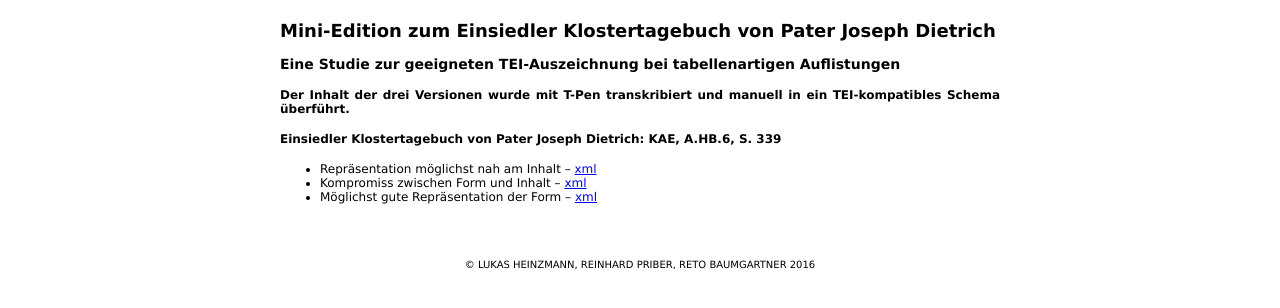
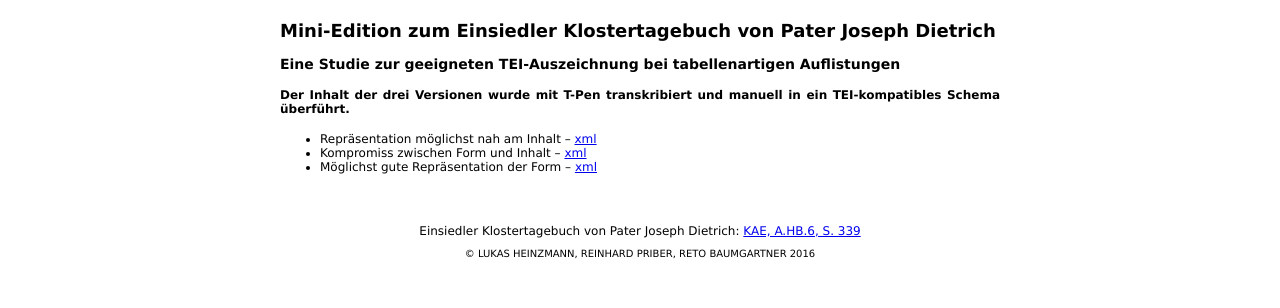
Before and after one commit to rfbaumgartner/mini-dietrich, a plain HTML site: page index.html in a window 1280 px wide. Shown: the part 152-460 px from the top of the page. Drawn offline with Linux system fonts and the light colour scheme.

Commit message:
Update index.html

```diff
--- a/index.html
+++ b/index.html
@@ -21,9 +21,6 @@
 	      <h2>Mini-Edition zum Einsiedler Klostertagebuch von Pater Joseph Dietrich</h2>
 		   <h3>Eine Studie zur geeigneten TEI-Auszeichnung bei tabellenartigen Auflistungen</h3>
 	      <h4>Der Inhalt der drei Versionen wurde mit T-Pen transkribiert und manuell in ein TEI-kompatibles Schema überführt.</h4>
-
-	      <h3></h3>
-	      <h4>Einsiedler Klostertagebuch von Pater Joseph Dietrich: KAE, A.HB.6,  S. 339</h4>
 	      <ul>
 	         <li>Repräsentation möglichst nah am Inhalt – <a href="kae/Mini-TEI_Dietrich_06_350-focus-on-content.xml">xml</a></li>
 	         <li>Kompromiss zwischen Form und Inhalt – <a href="kae/Mini-TEI_Dietrich_06_350-between-structure-and-content.xml">xml</a></li>
@@ -32,6 +29,7 @@
 	      <br class="clear"/>
          <div>
             <div id="footer">
+		    Einsiedler Klostertagebuch von Pater Joseph Dietrich: <a href="http://www.klosterarchiv.ch/e-archiv_archivalien_detail.php?signatur=KAE,%20A.HB.6&start=350">KAE, A.HB.6,  S. 339</a>
                <div class="attribution">
                   &copy; Lukas Heinzmann, Reinhard Priber, Reto Baumgartner 2016
                </div>
```
